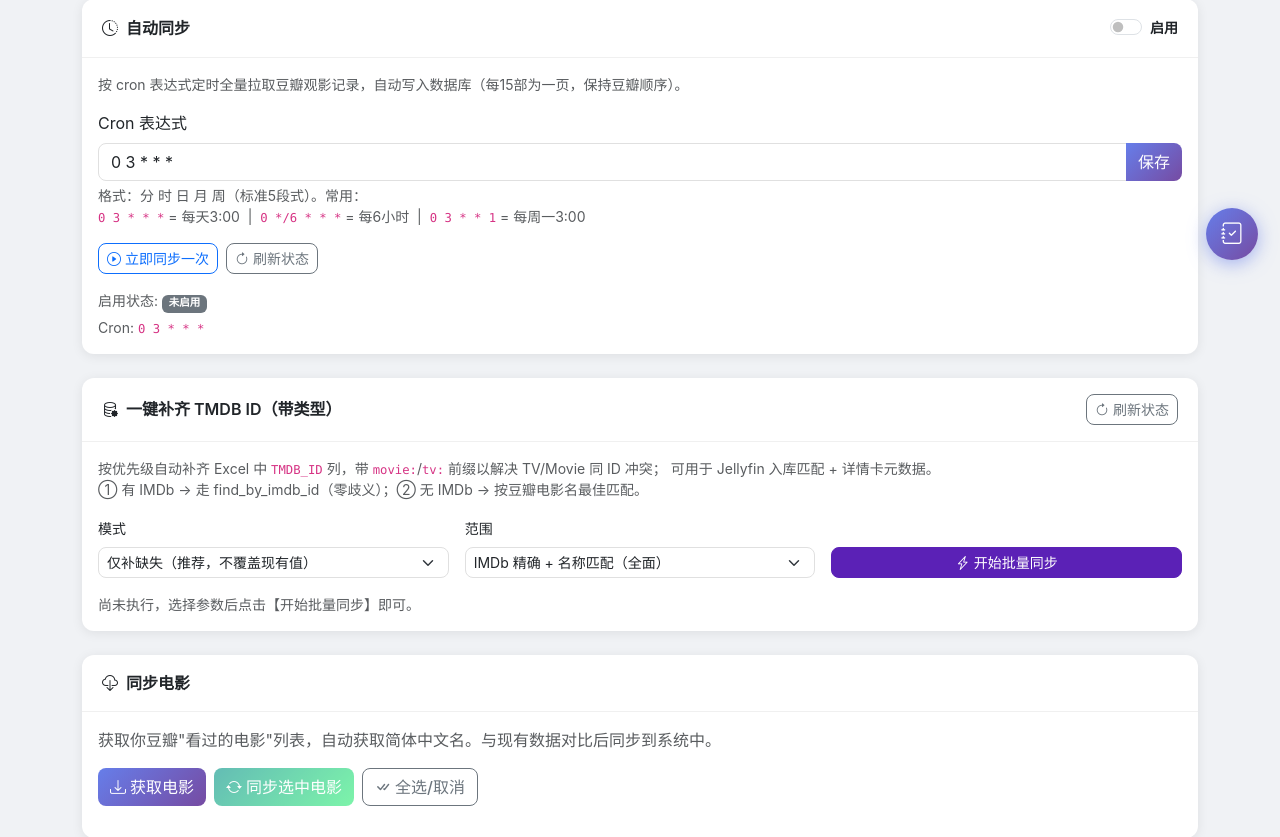
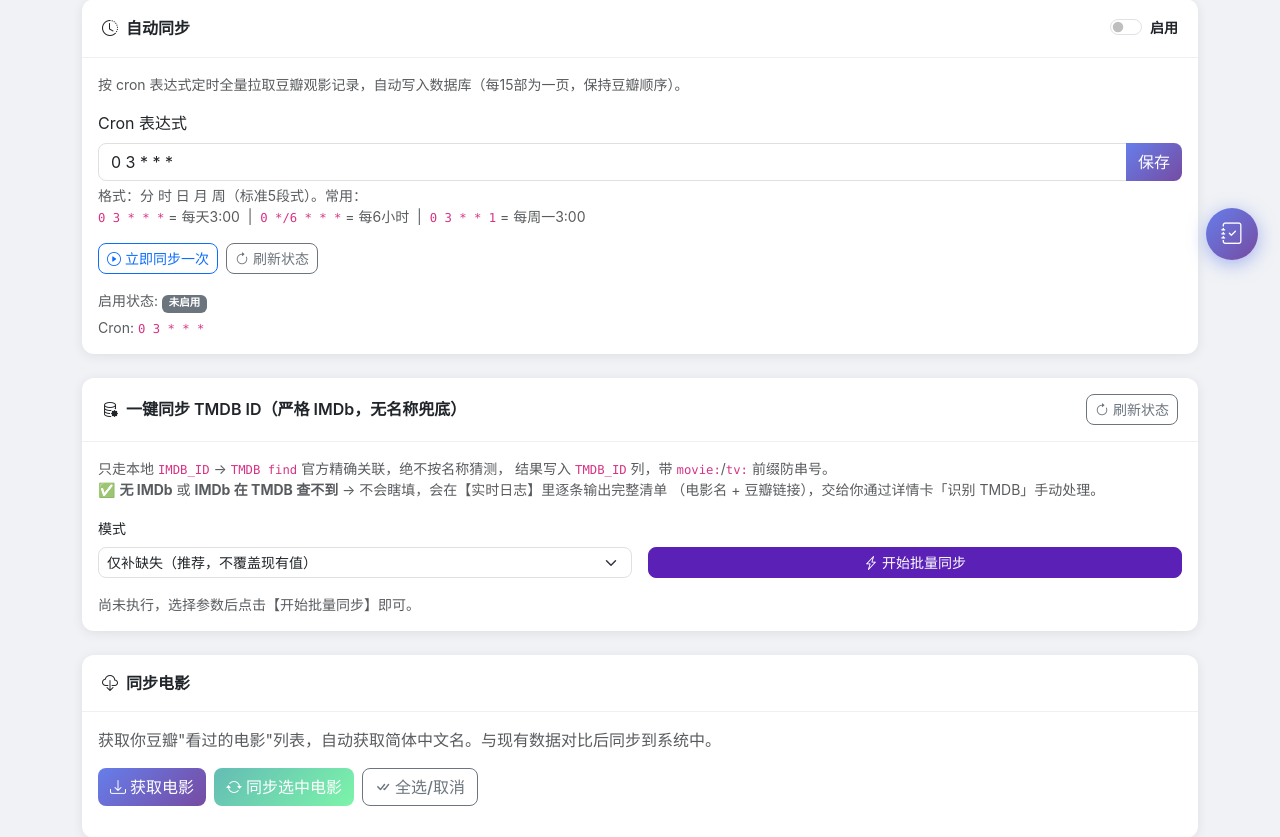
Before and after one commit to DTQEight/115transfer, a Flask app: page /douban in a window 1280 px wide. Shown: the part 518-1355 px from the top of the page. Run offline with Flask 3, Linux system fonts and the light colour scheme; the visitor is signed in with stand-in values (Sample User, id 1); some libraries are stand-ins or nearby versions.

Commit message:
tmdb sync strict imdb only - list missing rows in log

```diff
--- a/app.py
+++ b/app.py
@@ -2873,18 +2873,18 @@ _tmdb_sync_lock: threading.Lock = threading.Lock()
 _tmdb_sync_status: Dict[str, Any] = {'running': False, 'last_summary': '', 'last_time': ''}
 
 
-def _do_tmdb_sync(overwrite: bool = False, only_imdb_missing: bool = False) -> None:
-    """后台补齐/刷新 TMDB_ID（带类型前缀 tv:/movie:）。
-
-    优先级：
-      1. 有 IMDB_ID → find_by_imdb_id（零歧义），取出类型拼前缀
-      2. 无 IMDB_ID，且 only_imdb_missing=False → identify_media 按名最佳匹配（有类型）
+def _do_tmdb_sync(overwrite: bool = False) -> None:
+    """后台按 IMDb 精确补齐 TMDB_ID（严格模式：无兜底名称匹配）。
+
+    规则：
+      - 仅对本地有 IMDB_ID 的条目调用 find_by_imdb_id（零歧义），取 tmdb_id + media_type。
+      - **没有 IMDB_ID，或 IMDB_ID 在 TMDB 侧查不到 → 绝不走名称匹配**，只打日志由用户后续手动识别。
+      - 写入格式：movie:xxx / tv:xxx 前缀，类型来自 TMDB find 端点的分桶判定。
     控制：
-      - 每部之间 sleep 0.4s，避免 TMDB 速率限制；搜索结果在 tmdb 模块内有缓存，重复名不重复请求
-      - 写 Excel 每 commit_batch=50 部 批量落盘一次，减少 IO；完成时再最终落盘
+      - 每条 sleep 0.2s（find_by_imdb_id 有全局缓存，真实 HTTP 更慢）。
+      - 每 50 部批量 save_movies；中途失败不会丢失已写入部分。
     """
-    from media.tmdb import find_by_imdb_id, identify_media, get_tmdb_api_key
-    import threading as _threading
+    from media.tmdb import find_by_imdb_id, get_tmdb_api_key
     if not _tmdb_sync_lock.acquire(blocking=False):
         logger.info('[TMDB批量同步] 上一次同步仍在执行，跳过本次请求')
         return
@@ -2901,7 +2901,6 @@ def _do_tmdb_sync(overwrite: bool = False, only_imdb_missing: bool = False) -> N
             return
 
         total = len(df)
-        # 判定哪些行需要处理
         rows_idx: List[int] = []
         for i, r in df.iterrows():
             tid, _mt = parse_tmdb_id(r['TMDB_ID']) if ('TMDB_ID' in r.index and pd.notna(r['TMDB_ID'])) else ('', None)
@@ -2910,64 +2909,45 @@ def _do_tmdb_sync(overwrite: bool = False, only_imdb_missing: bool = False) -> N
             rows_idx.append(i)
 
         need = len(rows_idx)
-        logger.info(f'[TMDB批量同步] 开始: 共{total}部，待处理{need}部（overwrite={overwrite}, only_imdb_missing={only_imdb_missing}）')
+        logger.info(f'[TMDB批量同步] 开始（严格IMDb模式，无兜底）: 共{total}部，待处理{need}部（overwrite={overwrite}）')
 
         imdb_ok = 0
-        name_ok = 0
-        skipped_imdb = 0
-        skipped_name = 0
+        no_imdb_rows = []    # 本地无IMDb，需要用户手动
+        imdb_miss_rows = []  # 有IMDb但TMDB查不到
         failed = 0
-        updates: Dict[int, str] = {}  # df行号 -> compose后的值
+        updates: Dict[int, str] = {}
         COMMIT_EVERY = 50
 
         for pos, i in enumerate(rows_idx, start=1):
             r = df.iloc[i]
             name = str(r['电影名']) if pd.notna(r['电影名']) else ''
+            douban_url = str(r['豆瓣链接']) if '豆瓣链接' in r.index and pd.notna(r['豆瓣链接']) else ''
             imdb_raw = str(r['IMDB_ID']) if 'IMDB_ID' in r.index and pd.notna(r['IMDB_ID']) else ''
             imdb_id = imdb_raw.strip() if imdb_raw and imdb_raw != 'N/A' else ''
             matched_tmdb_id = ''
             matched_type: Optional[str] = None
-            source = ''
-
-            # 1. IMDb 精确查找（零歧义，优先）
-            if imdb_id:
+
+            if not imdb_id:
+                no_imdb_rows.append((name, douban_url))
+                failed += 1
+            else:
                 res, err = find_by_imdb_id(imdb_id)
                 if res and res.get('tmdb_id'):
                     matched_tmdb_id = str(res['tmdb_id'])
                     matched_type = res.get('media_type') or None
-                    source = 'imdb'
                     imdb_ok += 1
                 else:
-                    skipped_imdb += 1
-                    logger.debug(f'[TMDB批量同步] IMDb查不到: {name!r} IMDb={imdb_id} err={err or "无结果"}')
-
-            # 2. 无IMDb或查不到时，退回按电影名自动最佳匹配
-            if not matched_tmdb_id and not only_imdb_missing:
-                try:
-                    res, err = identify_media(name)
-                except Exception as e:
-                    res, err = None, str(e)
-                if res and res.get('tmdb_id'):
-                    matched_tmdb_id = str(res['tmdb_id'])
-                    matched_type = res.get('media_type') or None
-                    source = 'name'
-                    name_ok += 1
-                else:
-                    skipped_name += 1
-                    if pos <= 10 or pos % 50 == 0:
-                        logger.debug(f'[TMDB批量同步] 名称匹配失败: {name!r} err={err or "无结果"}')
-
-            if not matched_tmdb_id:
-                failed += 1
-            else:
-                composed = compose_tmdb_id(matched_tmdb_id, matched_type)
-                updates[i] = composed
-
-            # 进度日志（每100部或最后）
+                    imdb_miss_rows.append((name, imdb_id, err or '无结果', douban_url))
+                    failed += 1
+
+            if matched_tmdb_id:
+                updates[i] = compose_tmdb_id(matched_tmdb_id, matched_type)
+
+            # 进度日志（每100条或最后）
             if pos % 100 == 0 or pos == need:
-                logger.info(f'[TMDB批量同步] 进度{pos}/{need} 成功{len(updates)} IMDb命中{imdb_ok} 名称命中{name_ok} 失败{failed}')
-
-            # 批量落盘
+                logger.info(f'[TMDB批量同步] 进度{pos}/{need} 写入{len(updates)} IMDb命中{imdb_ok} 失败{failed}')
+
+            # 50条落盘
             if len(updates) >= COMMIT_EVERY:
                 with data_lock:
                     df2 = load_movies()
@@ -2978,13 +2958,11 @@ def _do_tmdb_sync(overwrite: bool = False, only_imdb_missing: bool = False) -> N
                             df2.at[ri, 'TMDB_ID'] = val
                     save_movies(df2)
                     df = df2
-                logger.debug(f'[TMDB批量同步] 已批次落盘{len(updates)}条')
                 updates.clear()
 
-            # 限频：0.4s/条；find_by_imdb_id/identify_media 大部分走缓存，真实请求不到 1% 仍要限流
-            time.sleep(0.4)
-
-        # 最终落盘（不足一批的余数）
+            time.sleep(0.2)
+
+        # 最终落盘
         if updates:
             with data_lock:
                 df2 = load_movies()
@@ -2995,8 +2973,23 @@ def _do_tmdb_sync(overwrite: bool = False, only_imdb_missing: bool = False) -> N
                         df2.at[ri, 'TMDB_ID'] = val
                 save_movies(df2)
 
-        summary = (f'完成: 待处理{need}/总{total} 写入{imdb_ok + name_ok}（IMDb{imdb_ok} 名称{name_ok}）'
-                   f' 失败{failed}（IMDb未找到{skipped_imdb} 名称未找到{skipped_name}）')
+        # —— 逐条日志输出两类待手动处理的清单（用户要求：无 IMDb/IMDb未命中 交给他手动）——
+        if no_imdb_rows:
+            logger.info(f'[TMDB批量同步] 无IMDb待手动识别 共{len(no_imdb_rows)}条（以下为完整清单）:')
+            for n, url in no_imdb_rows:
+                logger.info(f'[TMDB批量同步]   无IMDb: {n!r} | 豆瓣: {url}')
+        else:
+            logger.info('[TMDB批量同步] 无IMDb的条目: 0')
+
+        if imdb_miss_rows:
+            logger.info(f'[TMDB批量同步] 有IMDb但TMDB查不到 共{len(imdb_miss_rows)}条（以下为完整清单）:')
+            for n, tid, err, url in imdb_miss_rows:
+                logger.info(f'[TMDB批量同步]   IMDb未命中: {n!r} IMDb={tid} 原因={err} 豆瓣: {url}')
+        else:
+            logger.info('[TMDB批量同步] IMDb未命中的条目: 0')
+
+        summary = (f'完成（严格IMDb模式，无名称兜底）: 待处理{need}/总{total} 写入{imdb_ok} 失败{failed}'
+                   f' （无IMDb待手动{len(no_imdb_rows)} IMDb查不到{len(imdb_miss_rows)}）')
         logger.info(f'[TMDB批量同步] {summary}')
         _tmdb_sync_status['last_summary'] = summary
         _tmdb_sync_status['last_time'] = get_beijing_time().strftime('%Y-%m-%d %H:%M:%S')
@@ -3362,40 +3355,34 @@ def douban_auto_sync_status():
 # ===== TMDB ID 批量同步路由 =====
 @app.route('/movies/tmdb_sync', methods=['POST'])
 def movies_tmdb_sync():
-    """一键批量补全 / 刷新全部电影的 TMDB ID（带类型前缀）。
+    """一键批量同步 TMDB ID（严格 IMDb 模式，无名称兜底）。
 
     Body / Form:
-        mode: 'fill'    仅补缺失（已有 TMDB_ID 的跳过）—— 默认，推荐日常
-              'refresh' 全量重新识别 / 覆盖已有（用于整体升级或怀疑旧值不准）
-        scope: 'all'        优先 IMDb 精确匹配，未命中再按电影名识别 —— 默认
-               'imdb_only'  仅对有 IMDb 的条目做 find_by_imdb_id（零歧义，不会误匹配，但没IMDb的留空）
-    返回 200 即表示已启动后台线程；实际进度通过 /logs 或 /movies/tmdb_sync_status 查看。
+        mode: 'fill'     仅补缺失（已有 TMDB_ID 的跳过）—— 默认
+              'refresh'  全量重新识别，覆盖已有 TMDB_ID
+    运行规则:
+        - 本地有 IMDB_ID → find_by_imdb_id 精确匹配，写入 movie:xxx / tv:xxx
+        - 没有 IMDB_ID，或 IMDB 查不到 → **绝不做名称匹配**，统一输出 INFO 级清单日志（电影名+豆瓣链接），
+          交由用户通过详情卡手动识别弹窗处理。
+    进度通过 /logs 或 /movies/tmdb_sync_status 查看。
     """
     try:
         payload = request.get_json(silent=True) or request.form
         mode = (payload.get('mode') or 'fill').strip().lower() or 'fill'
-        scope = (payload.get('scope') or 'all').strip().lower() or 'all'
         if mode not in ('fill', 'refresh'):
             return jsonify({'success': False, 'message': 'mode 必须是 fill 或 refresh'}), 400
-        if scope not in ('all', 'imdb_only'):
-            return jsonify({'success': False, 'message': 'scope 必须是 all 或 imdb_only'}), 400
 
         overwrite = (mode == 'refresh')
-        only_imdb = (scope == 'imdb_only')
 
         import threading as _threading_local
-        # 立即放后台，避免请求超时
-        _threading_local.Thread(target=_do_tmdb_sync, args=(overwrite, only_imdb), daemon=True).start()
+        _threading_local.Thread(target=_do_tmdb_sync, args=(overwrite,), daemon=True).start()
 
         mode_label = '仅补缺失' if mode == 'fill' else '覆盖刷新'
-        scope_label = 'IMDb+名称' if scope == 'all' else '仅 IMDb 精确匹配'
-        message = ('已启动后台批量同步 TMDB ID，请到【实时日志】查看进度。'
-                   + f'（模式：{mode_label}；范围：{scope_label}）')
+        message = f'已启动后台批量同步 TMDB ID（严格 IMDb 模式，无名称兜底）。请到【实时日志】查看进度；无 IMDb / IMDb 未命中的条目会逐条打印清单，便于手动识别。（模式：{mode_label}）'
         return jsonify({
             'success': True,
             'message': message,
             'mode': mode,
-            'scope': scope,
         })
     except Exception as e:
         logger.error(f'[TMDB批量同步] 启动失败: {e}')
--- a/templates/douban.html
+++ b/templates/douban.html
@@ -74,34 +74,28 @@
         <!-- TMDB ID 批量同步 -->
         <div class="card mb-4">
             <div class="card-header d-flex justify-content-between align-items-center">
-                <span><i class="bi bi-database-gear me-2"></i>一键补齐 TMDB ID（带类型）</span>
+                <span><i class="bi bi-database-gear me-2"></i>一键同步 TMDB ID（严格 IMDb，无名称兜底）</span>
                 <button onclick="loadTmdbSyncStatus()" class="btn btn-outline-secondary btn-sm">
                     <i class="bi bi-arrow-clockwise me-1"></i>刷新状态
                 </button>
             </div>
             <div class="card-body">
                 <p class="text-muted small">
-                    按优先级自动补齐 Excel 中 <code>TMDB_ID</code> 列，带 <code>movie:</code>/<code>tv:</code> 前缀以解决 TV/Movie 同 ID 冲突；
-                    可用于 Jellyfin 入库匹配 + 详情卡元数据。<br>
-                    ① 有 IMDb → 走 find_by_imdb_id（零歧义）；② 无 IMDb → 按豆瓣电影名最佳匹配。
+                    只走本地 <code>IMDB_ID</code> → <code>TMDB find</code> 官方精确关联，绝不按名称猜测，
+                    结果写入 <code>TMDB_ID</code> 列，带 <code>movie:</code>/<code>tv:</code> 前缀防串号。<br>
+                    ✅ <b>无 IMDb</b> 或 <b>IMDb 在 TMDB 查不到</b> → 不会瞎填，会在【实时日志】里逐条输出完整清单
+                    （电影名 + 豆瓣链接），交给你通过详情卡「识别 TMDB」手动处理。
                 </p>
                 <div class="row g-3 mb-3 align-items-end">
-                    <div class="col-12 col-md-4">
+                    <div class="col-12 col-md-6">
                         <label class="form-label small">模式</label>
                         <select id="tmdbSyncMode" class="form-select form-select-sm">
                             <option value="fill" selected>仅补缺失（推荐，不覆盖现有值）</option>
                             <option value="refresh">全量刷新（重新识别，覆盖已有）</option>
                         </select>
                     </div>
-                    <div class="col-12 col-md-4">
-                        <label class="form-label small">范围</label>
-                        <select id="tmdbSyncScope" class="form-select form-select-sm">
-                            <option value="all" selected>IMDb 精确 + 名称匹配（全面）</option>
-                            <option value="imdb_only">仅 IMDb 精确匹配（零歧义但更慢）</option>
-                        </select>
-                    </div>
-                    <div class="col-12 col-md-4">
-                        <button onclick="triggerTmdbSync()" id="tmdbSyncBtn" class="btn btn-outline-indigo btn-sm w-100" style="background:#5b21b6;color:#fff;border-color:#5b21b6">
+                    <div class="col-12 col-md-6">
+                        <button onclick="triggerTmdbSync()" id="tmdbSyncBtn" class="btn btn-sm w-100" style="background:#5b21b6;color:#fff;border-color:#5b21b6">
                             <i class="bi bi-lightning-charge me-1"></i>开始批量同步
                         </button>
                     </div>
@@ -231,11 +225,10 @@ async function triggerTmdbSync() {
     btn.innerHTML = '<span class="spinner-border spinner-border-sm me-1"></span>启动中...';
     try {
         var mode = document.getElementById('tmdbSyncMode').value;
-        var scope = document.getElementById('tmdbSyncScope').value;
         var resp = await apiFetch('/movies/tmdb_sync', {
             method: 'POST',
             headers: {'Content-Type': 'application/json'},
-            body: JSON.stringify({mode: mode, scope: scope})
+            body: JSON.stringify({mode: mode})
         });
         var result = await resp.json();
         showToast(result.message || (result.success ? '已启动' : '启动失败'), result.success ? 'success' : 'danger');
```
